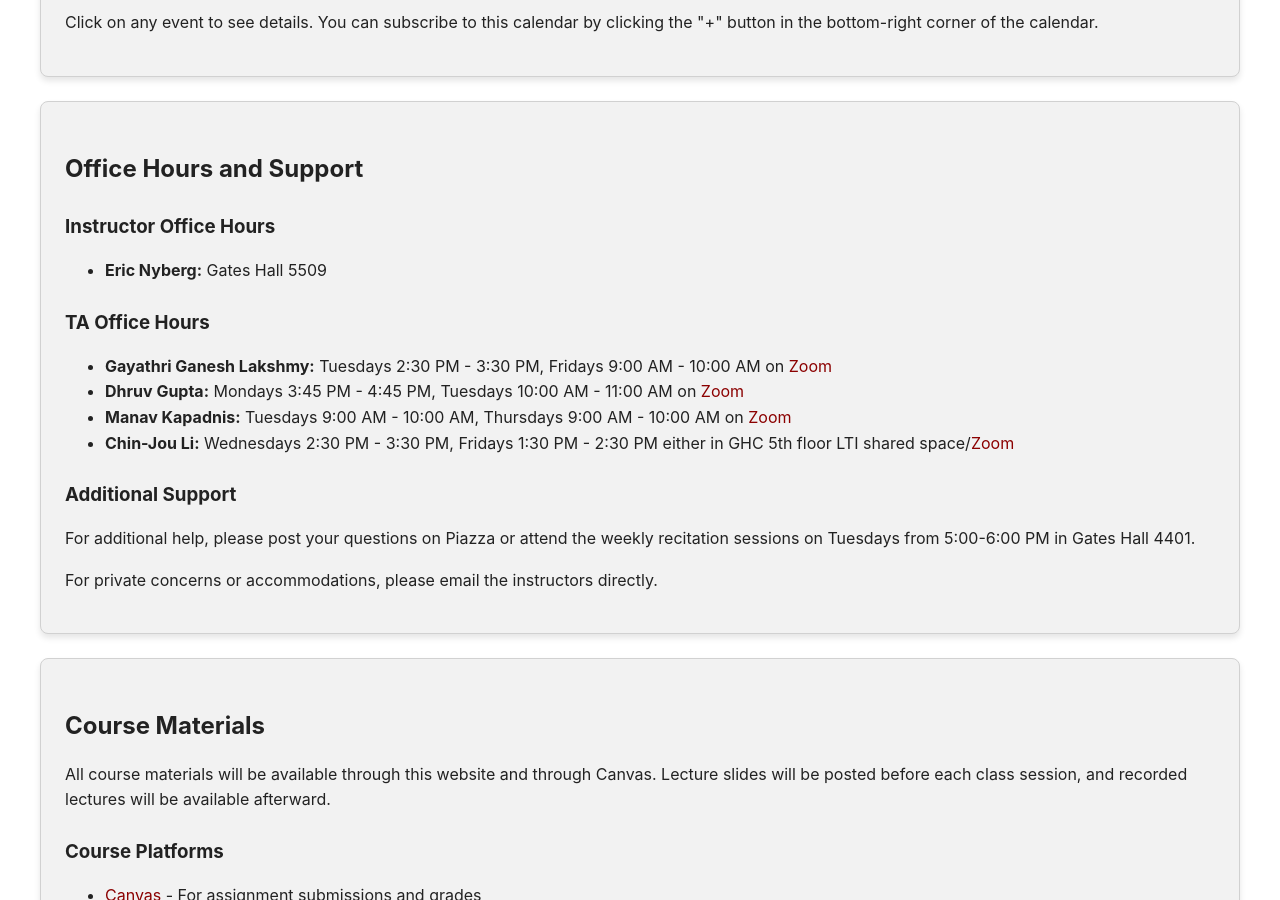
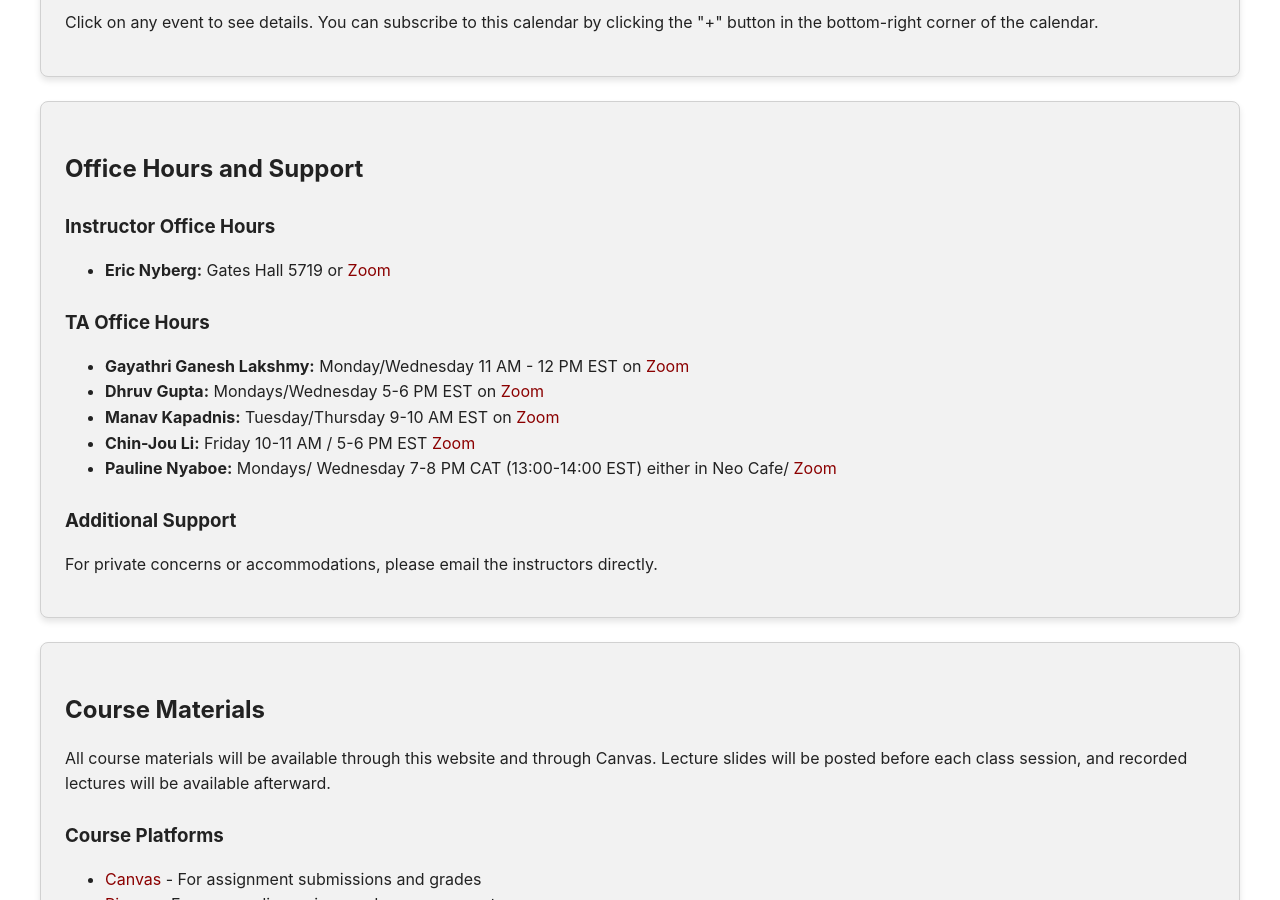
Before and after one commit to reecursion/11411-NLP-Fall2025, a Jekyll site: the page built from resources.md, in a window 1280 px wide and 900 px high, scrolled down 1053 px. Built offline with Jekyll 4.4.1, drawn with Linux system fonts in a browser that asks for light colours.

Commit message:
Updated resources for Fall offering

```diff
--- a/resources.md
+++ b/resources.md
@@ -28,21 +28,21 @@ title: Resources
     <div class="office-hours">
       <h3>Instructor Office Hours</h3>
       <ul>
-        <li><strong>Eric Nyberg:</strong> Gates Hall 5509</li>
+        <li><strong>Eric Nyberg:</strong> Gates Hall 5719 or <a href="https://cmu.zoom.us/my/en09room?pwd=YTZtT3MyS3R5TEpHZnhCS0lmeVBRQT09">Zoom</a> </li>
       </ul>
 
       <h3>TA Office Hours</h3>
       <ul>
-        <li><strong>Gayathri Ganesh Lakshmy:</strong> Tuesdays 2:30 PM - 3:30 PM, Fridays 9:00 AM - 10:00 AM on <a href="https://cmu.zoom.us/j/97019354430?pwd=Y6KbRYUiadg4UULbCnqLN3BCpF5lyg.1">Zoom</a></li>
-        <li><strong>Dhruv Gupta:</strong> Mondays 3:45 PM - 4:45 PM, Tuesdays 10:00 AM - 11:00 AM on <a href="https://cmu.zoom.us/j/95570783745?pwd=6DZIPUy9CwCoT477ZyL3emUsMsTN9q.1">Zoom</a> </li>
-        <li><strong>Manav Kapadnis:</strong> Tuesdays 9:00 AM - 10:00 AM, Thursdays 9:00 AM - 10:00 AM on <a href="https://cmu.zoom.us/j/95558639117?pwd=CCRZkhkmbIDLoyHqnkcaxvDgBtyjXq.1">Zoom</a></li>
-        <li><strong>Chin-Jou Li:</strong> Wednesdays 2:30 PM - 3:30 PM, Fridays 1:30 PM - 2:30 PM either in GHC 5th floor LTI shared space/<a href="https://cmu.zoom.us/j/91676874111">Zoom</a> </li>
+        <li><strong>Gayathri Ganesh Lakshmy:</strong> Monday/Wednesday 11 AM - 12 PM EST on <a href="https://cmu.zoom.us/j/91035149753?pwd=5KMg2NgaHcDaQv4Gduf1kTA3fJhEta.1">Zoom</a></li>
+        <li><strong>Dhruv Gupta:</strong> Mondays/Wednesday 5-6 PM EST on <a href="https://cmu.zoom.us/j/95570783745">Zoom</a> </li>
+        <li><strong>Manav Kapadnis:</strong> Tuesday/Thursday 9-10 AM EST on <a href="https://cmu.zoom.us/j/95558639117?pwd=CCRZkhkmbIDLoyHqnkcaxvDgBtyjXq.1">Zoom</a></li>
+        <li><strong>Chin-Jou Li:</strong> Friday 10-11 AM / 5-6 PM EST <a href="https://cmu.zoom.us/j/97754626587">Zoom</a> </li>
+        <li><strong>Pauline Nyaboe:</strong> Mondays/ Wednesday 7-8 PM CAT (13:00-14:00 EST) either in Neo Cafe/ <a href="https://cmu.zoom.us/j/8269208134">Zoom</a> </li>
       </ul>
     </div>
 
     <div class="support-info">
       <h3>Additional Support</h3>
-      <p>For additional help, please post your questions on Piazza or attend the weekly recitation sessions on Tuesdays from 5:00-6:00 PM in Gates Hall 4401.</p>
       <p>For private concerns or accommodations, please email the instructors directly.</p>
     </div>
   </div>
@@ -58,7 +58,7 @@ title: Resources
       <li><a href="https://canvas.cmu.edu/courses/47358" target="_blank">Canvas</a> - For assignment submissions and grades</li>
       <li><a href="https://piazza.com/class/me7idw5ke0p1jw" target="_blank">Piazza</a> - For course discussions and announcements</li>
       <li><a href="#" target="_blank">Panopto</a> - For class recordings</li>
-      <li><a href="https://forms.gle/mV2UAQgJKbuUBujLA" target="_blank">Video Access Request Form</a> - To request for access to any of the class recordings, fill out this form</li>
+      <li><a href="https://forms.gle/LTzHzqbi7uihpwAL6" target="_blank">Video Access Request Form</a> - To request for access to any of the class recordings, fill out this form</li>
     </ul>
   </div>
 
```
Also changed, not shown: assignments.md (+2 -2 lines).
